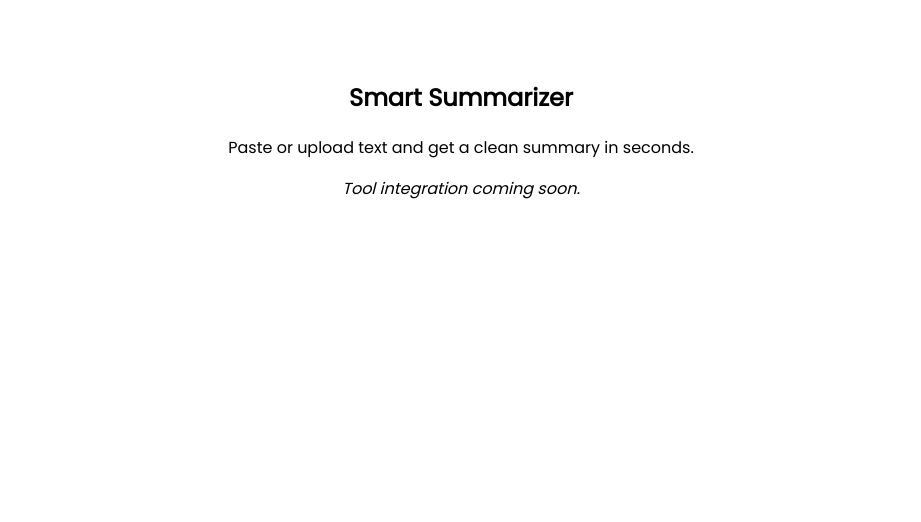
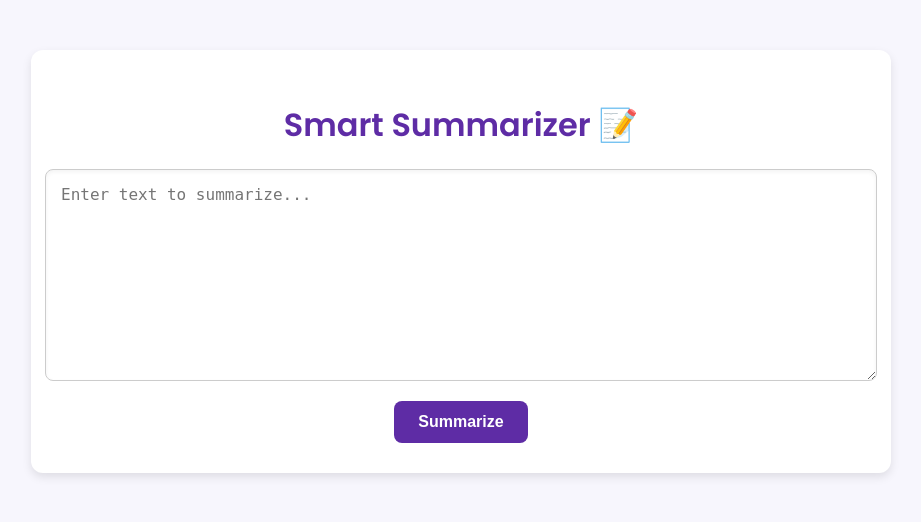
Before and after one commit to RWalters907/snorby, a FastAPI app: template app/templates/summarizer.html in a window 1280 px wide. Shown: the top 522 px of the page, without its empty margins (179-1100 px from the left). Run offline with FastAPI, Linux system fonts and the light colour scheme; the template is opened without the code that fills it, so the values that code supplies are empty.

Commit message:
Integrated Smart Summarizer API into Snorby with working frontend, styling, and backend route

```diff
--- a/app/main.py
+++ b/app/main.py
@@ -1,11 +1,61 @@
-from fastapi import FastAPI
+from fastapi import FastAPI, Request, Form
+from fastapi.responses import HTMLResponse, JSONResponse
 from fastapi.staticfiles import StaticFiles
-from app import routes
+from fastapi.templating import Jinja2Templates
+from fastapi.middleware.cors import CORSMiddleware
+from dotenv import load_dotenv
+import os
+from openai import OpenAI
 
+# Load environment variables
+load_dotenv()
+api_key = os.getenv("OPENAI_API_KEY")
+
+# Initialize OpenAI client
+if not api_key:
+    raise RuntimeError("OPENAI_API_KEY not found in environment.")
+openai_client = OpenAI(api_key=api_key)
+
+# Initialize FastAPI app
 app = FastAPI()
 
-# Mount static files (CSS, JS, images, etc.)
+# CORS (optional: adjust origins as needed)
+app.add_middleware(
+    CORSMiddleware,
+    allow_origins=["*"],  # Change in production
+    allow_credentials=True,
+    allow_methods=["*"],
+    allow_headers=["*"],
+)
+
+# Mount static and templates directories
 app.mount("/static", StaticFiles(directory="app/static"), name="static")
+templates = Jinja2Templates(directory="app/templates")
 
-# Include all your page routes
-app.include_router(routes.router)
+# Routes
+@app.get("/", response_class=HTMLResponse)
+def read_home(request: Request):
+    return templates.TemplateResponse("index.html", {"request": request})
+
+@app.get("/smart_summarizer", response_class=HTMLResponse)
+def smart_summarizer_page(request: Request):
+    return templates.TemplateResponse("summarizer.html", {"request": request})
+
+@app.post("/summarize")
+async def summarize(text: str = Form(...)):
+    try:
+        response = openai_client.chat.completions.create(
+            model="gpt-3.5-turbo",
+            messages=[
+                {
+                    "role": "system",
+                    "content": "You are a professional summarizer. Return clean, clear summaries without prefacing or disclaimers.",
+                },
+                {"role": "user", "content": text},
+            ],
+            temperature=0.5,
+        )
+        summary = response.choices[0].message.content.strip()
+        return {"summary": summary}
+    except Exception as e:
+        return JSONResponse(status_code=500, content={"error": str(e)})
--- /dev/null
+++ b/app/static/script.js
@@ -0,0 +1,36 @@
+document.addEventListener("DOMContentLoaded", () => {
+    const form = document.getElementById("summary-form");
+    const textInput = document.getElementById("text-input");
+    const resultBox = document.getElementById("result");
+    const summaryText = document.getElementById("summary-text");
+
+    form.addEventListener("submit", async (e) => {
+        e.preventDefault();
+        const text = textInput.value.trim();
+
+        if (!text) return;
+
+        try {
+            const response = await fetch("/summarize", {
+                method: "POST",
+                headers: {
+                    "Content-Type": "application/x-www-form-urlencoded",
+                },
+                body: new URLSearchParams({ text }),
+            });
+
+            const data = await response.json();
+            if (data.summary) {
+                summaryText.textContent = data.summary;
+                resultBox.style.display = "block";
+            } else {
+                summaryText.textContent = "No summary returned.";
+                resultBox.style.display = "block";
+            }
+        } catch (error) {
+            summaryText.textContent = "An error occurred.";
+            resultBox.style.display = "block";
+            console.error("Error:", error);
+        }
+    });
+});
--- a/app/static/style.css
+++ b/app/static/style.css
@@ -1,67 +1,88 @@
-/* Base Styling */
 body {
     font-family: 'Poppins', sans-serif;
-    background-color: #fff;
+    background-color: #f7f6fd;
+    display: flex;
+    justify-content: center;
+    align-items: flex-start;
+    padding: 50px;
     margin: 0;
-    padding: 0;
-    text-align: center;
 }
 
 .container {
     max-width: 800px;
-    margin: 40px auto;
-    padding: 20px;
+    width: 100%;
+    background: white;
+    padding: 30px;
+    border-radius: 12px;
+    box-shadow: 0 4px 10px rgba(0, 0, 0, 0.1);
+    text-align: center;
 }
 
-/* Title and Tagline */
-.title {
-    color: purple;
-    font-size: 2.5em;
-    margin-bottom: 10px;
+h1 {
+    color: #5e2ca5;
+    margin-bottom: 20px;
+    font-weight: 600;
 }
 
-.tagline {
-    font-size: 1.2em;
-    margin-bottom: 30px;
+form {
+    display: flex;
+    flex-direction: column;
+    align-items: center;
 }
 
-/* Tool Links Row */
-.tool-links {
-    display: flex;
-    justify-content: center;
-    flex-wrap: wrap;
-    gap: 15px;
-    margin-bottom: 30px;
+textarea {
+    width: 100%;
+    height: 180px;
+    padding: 15px;
+    border: 1px solid #ccc;
+    border-radius: 8px;
+    resize: vertical;
+    font-size: 16px;
+    margin-bottom: 20px;
+    box-shadow: inset 0 2px 4px rgba(0, 0, 0, 0.05);
 }
 
-/* Individual Tool Button */
-.tool-link {
-    display: inline-flex;
-    align-items: center;
-    gap: 8px;
-    text-decoration: none;
-    padding: 12px 18px;
-    background-color: #f0f0f0;
-    color: #333;
-    border-radius: 10px;
-    font-size: 1em;
-    box-shadow: 0 2px 6px rgba(0, 0, 0, 0.1);
-    transition: background-color 0.3s, transform 0.2s;
+button {
+    background-color: #5e2ca5;
+    color: white;
+    border: none;
+    padding: 12px 24px;
+    border-radius: 8px;
+    font-size: 16px;
+    cursor: pointer;
+    transition: background-color 0.3s ease, transform 0.2s ease;
+    font-weight: 600;
 }
 
-.tool-link:hover {
-    background-color: #e0e0e0;
-    transform: translateY(-2px);
+button:hover {
+    background-color: #4c2391;
 }
 
-.tool-link i {
-    font-size: 1.2em;
+.bouncing {
+    animation: bounce 0.4s ease;
 }
 
-/* Snorby Image — updated */
-.snorby-img {
-    max-width: 360px;
-    height: auto;
-    display: block;
-    margin: 2rem auto;
+@keyframes bounce {
+    0%   { transform: scale(1); }
+    50%  { transform: scale(1.1); }
+    100% { transform: scale(1); }
 }
+
+.output-box {
+    margin-top: 30px;
+    background-color: #f3f0ff;
+    padding: 20px;
+    border-radius: 10px;
+    box-shadow: inset 0 2px 6px rgba(0, 0, 0, 0.05);
+    text-align: left;
+}
+
+.bounce {
+    animation: bounce 0.4s ease;
+}
+
+@keyframes bounce {
+    0%   { transform: scale(1); }
+    50%  { transform: scale(1.1); }
+    100% { transform: scale(1); }
+}
--- a/app/templates/smart_summarizer.html
+++ /dev/null
@@ -1,6 +0,0 @@
-{% extends "layout.html" %}
-{% block title %}Smart Summarizer{% endblock %}
-{% block content %}
-    <h2>Smart Summarizer Tool</h2>
-    <p>This is the placeholder for the Smart Summarizer.</p>
-{% endblock %}
--- a/app/templates/summarizer.html
+++ b/app/templates/summarizer.html
@@ -1,7 +1,24 @@
-{% extends "layout.html" %}
-{% block title %}Smart Summarizer - Snorby{% endblock %}
-{% block content %}
-    <h2>Smart Summarizer</h2>
-    <p>Paste or upload text and get a clean summary in seconds.</p>
-    <em>Tool integration coming soon.</em>
-{% endblock %}
+<!DOCTYPE html>
+<html lang="en">
+<head>
+    <meta charset="UTF-8">
+    <title>Smart Summarizer</title>
+    <link rel="stylesheet" href="/static/style.css">
+    <link rel="preconnect" href="https://fonts.googleapis.com">
+    <link rel="preconnect" href="https://fonts.gstatic.com" crossorigin>
+    <link href="https://fonts.googleapis.com/css2?family=Poppins:wght@400;600&display=swap" rel="stylesheet">
+</head>
+<body>
+    <div class="container">
+        <h1>Smart Summarizer 📝</h1>
+        <form id="summary-form">
+            <textarea id="text-input" name="text" placeholder="Enter text to summarize..." required></textarea>
+            <button id="summarize-button" type="submit">Summarize</button>
+        </form>
+        <div id="result" class="output-box" style="display: none;">
+            <p id="summary-text"></p>
+        </div>
+    </div>
+    <script src="/static/script.js"></script>
+</body>
+</html>
```
Also changed, not shown: app/routers/summarizer.py (added, +10 -0 lines).
